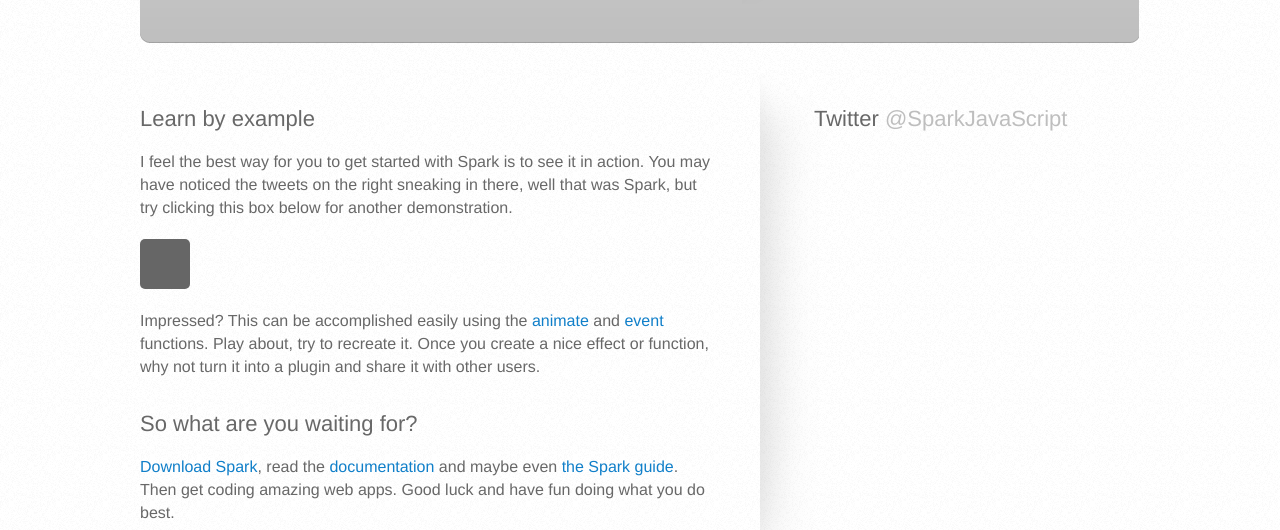
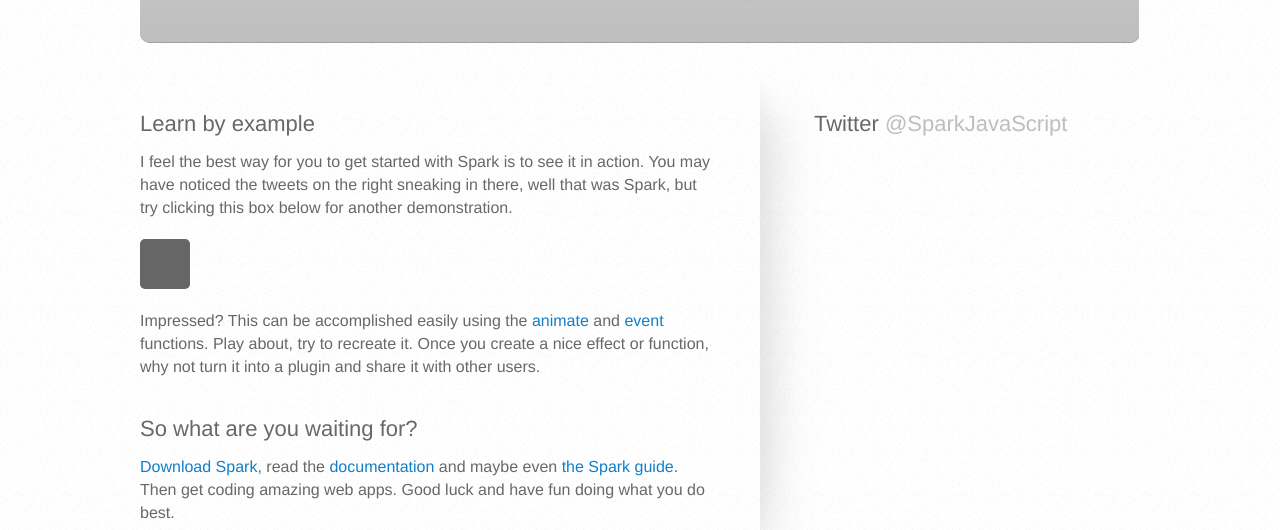
Before and after one commit to Olical/sparkjs.co.uk, a Jekyll site: the page built from index.html, in a window 1280 px wide. Shown: the part 512-1042 px from the top of the page. Built offline with Jekyll 4.4.1, drawn with Linux system fonts in a browser that asks for light colours; Markdown is read by kramdown in place of the engine named in the settings.

Commit message:
Changed the spacing with h3s

```diff
--- a/assets/style.css
+++ b/assets/style.css
@@ -51,7 +51,7 @@
 
 h3 {
 	font-size: 22px;
-	margin: 35px 0 20px 0;
+	margin: 40px 0 15px 0;
 }
 
 span.light {
```
